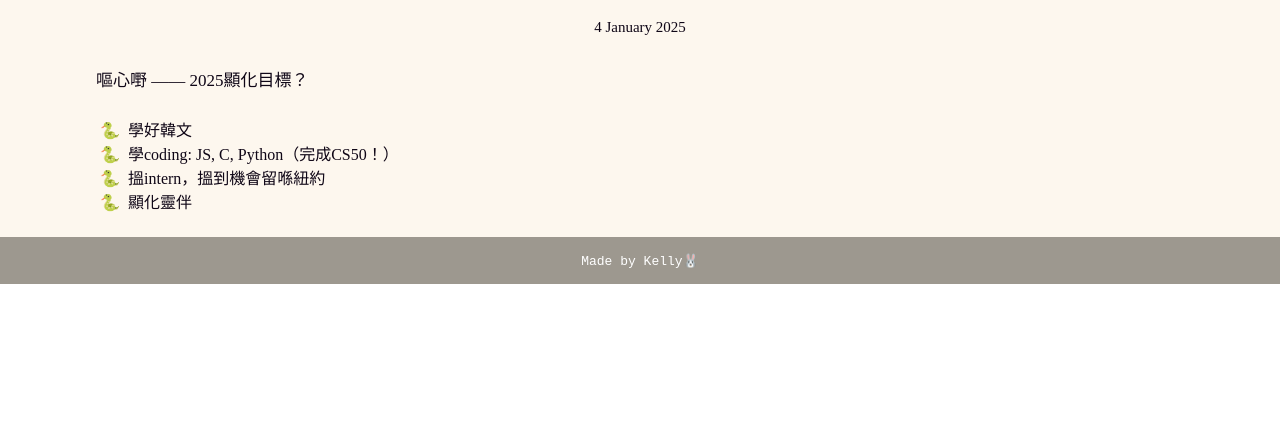
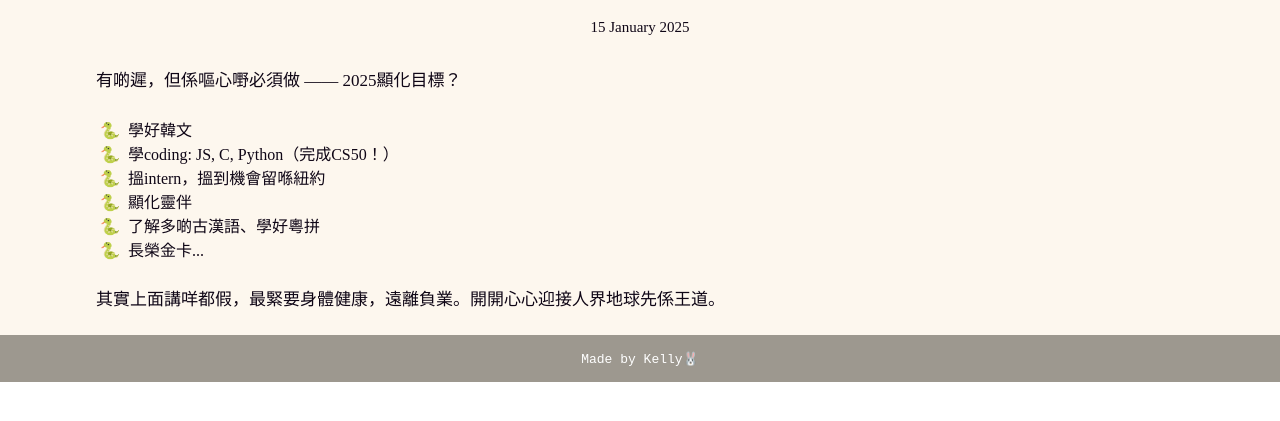
Before and after one commit to kelly990918/kelly990918.github.io, a plain HTML site: page blog4.html in a window 1280 px wide. Shown: the part 141-562 px from the top of the page. Drawn offline with Linux system fonts and the light colour scheme.

Commit message:
blog4 added

```diff
--- a/blog4.html
+++ b/blog4.html
@@ -48,17 +48,20 @@
     </section>
 
     <section class="date">
-        <p>4 January 2025</p>
+        <p>15 January 2025</p>
     </section>
 
     <section class="blog">
-    <p class="paragraph">嘔心嘢 —— 2025顯化目標？</p>
+    <p class="paragraph">有啲遲，但係嘔心嘢必須做 —— 2025顯化目標？</p>
     <ul>
         <li style="padding-left: 0.5em;">學好韓文</li>
         <li style="padding-left: 0.5em;">學coding: JS, C, Python（完成CS50！）</li>
         <li style="padding-left: 0.5em;">搵intern，搵到機會留喺紐約</li>
         <li style="padding-left: 0.5em;">顯化靈伴</li>
+        <li style="padding-left: 0.5em;">了解多啲古漢語、學好粵拼</li>
+        <li style="padding-left: 0.5em;">長榮金卡...</li>
     </ul>
+    <p class="paragraph">其實上面講咩都假，最緊要身體健康，遠離負業。開開心心迎接人界地球先係王道。</p>
 </section>
 </body>
 <nav class="navbar">
```
Also changed, not shown: blogindex.html (+9 -0 lines), images/blog4.jpeg (added).
